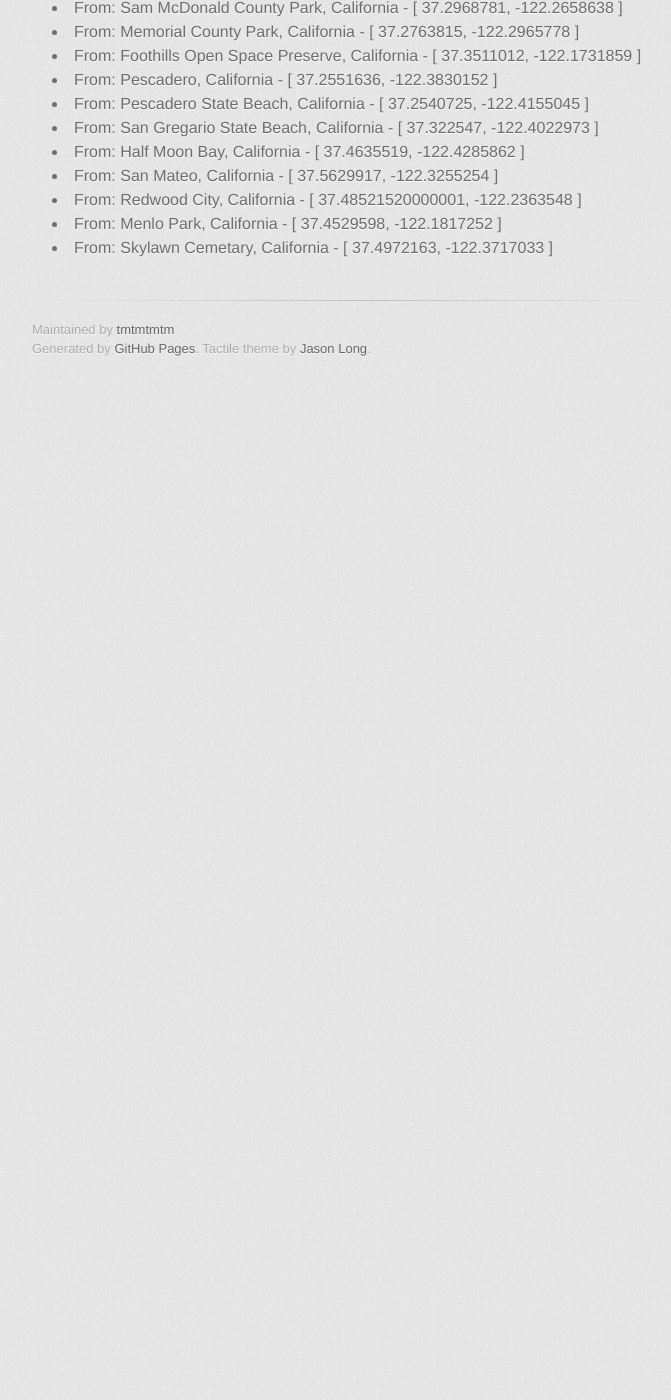
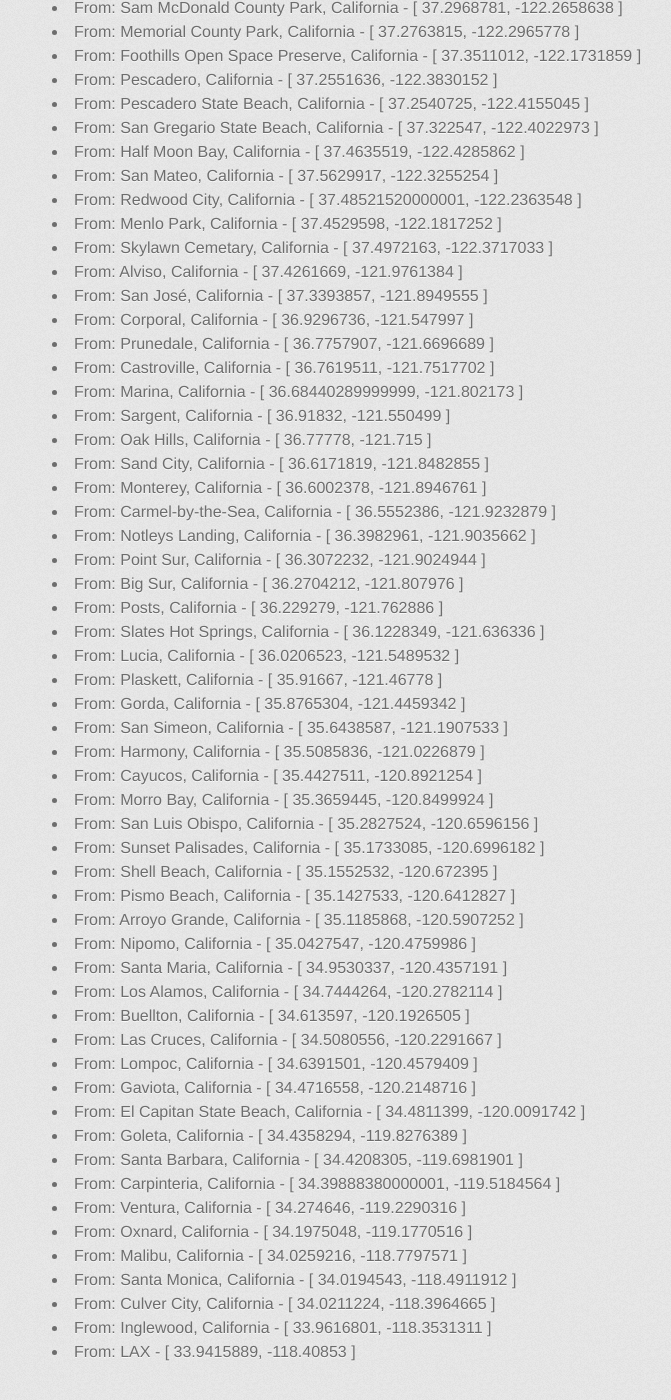
Before and after one commit to tmtmtmtm/globestrolling, a Jekyll site: the page built from locations.html, in a window 1280 px wide and 1400 px high, scrolled down 1995 px. Shown: the whole window, without its empty margins (298-969 px from the left). Built offline with Jekyll 4.4.1, drawn with Linux system fonts in a browser that asks for light colours; some web fonts are replaced; Markdown is read by kramdown in place of the engine named in the settings; before the commit the page ends 2384 px from its top, so only the background shows below that.

Commit message:
2007-10-30 PCH

```diff
--- a/_data/locations.yaml
+++ b/_data/locations.yaml
@@ -88,6 +88,58 @@
   { "place": "Redwood City, California", "region": "US-CA", "coordinates": { "lat": "37.48521520000001", "lon": "-122.2363548" } },
   { "place": "Menlo Park, California", "region": "US-CA", "coordinates": { "lat": "37.4529598", "lon": "-122.1817252" } },
   { "place": "Skylawn Cemetary, California", "region": "US-CA", "coordinates": { "lat": "37.4972163", "lon": "-122.3717033" } },
+  { "place": "Alviso, California", "region": "US-CA", "coordinates": { "lat": "37.4261669", "lon": "-121.9761384" } },
+  { "place": "San José, California", "region": "US-CA", "coordinates": { "lat": "37.3393857", "lon": "-121.8949555" } },
+  { "place": "Corporal, California", "region": "US-CA", "coordinates": { "lat": "36.9296736", "lon": "-121.547997" } },
+  { "place": "Prunedale, California", "region": "US-CA", "coordinates": { "lat": "36.7757907", "lon": "-121.6696689" } },
+  { "place": "Castroville, California", "region": "US-CA", "coordinates": { "lat": "36.7619511", "lon": "-121.7517702" } },
+  { "place": "Marina, California", "region": "US-CA", "coordinates": { "lat": "36.68440289999999", "lon": "-121.802173" } },
+  { "place": "Sargent, California", "region": "US-CA", "coordinates": { "lat": "36.91832", "lon": "-121.550499" } },
+  { "place": "Oak Hills, California", "region": "US-CA", "coordinates": { "lat": "36.77778", "lon": "-121.715" } },
+  { "place": "Sand City, California", "region": "US-CA", "coordinates": { "lat": "36.6171819", "lon": "-121.8482855" } },
+  { "place": "Monterey, California", "region": "US-CA", "coordinates": { "lat": "36.6002378", "lon": "-121.8946761" } },
+  { "place": "Carmel-by-the-Sea, California", "region": "US-CA", "coordinates": { "lat": "36.5552386", "lon": "-121.9232879" } },
+  { "place": "Notleys Landing, California", "region": "US-CA", "coordinates": { "lat": "36.3982961", "lon": "-121.9035662" } },
+  { "place": "Point Sur, California", "region": "US-CA", "coordinates": { "lat": "36.3072232", "lon": "-121.9024944" } },
+  { "place": "Big Sur, California", "region": "US-CA", "coordinates": { "lat": "36.2704212", "lon": "-121.807976" } },
+  { "place": "Posts, California", "region": "US-CA", "coordinates": { "lat": "36.229279", "lon": "-121.762886" } },
+  { "place": "Slates Hot Springs, California", "region": "US-CA", "coordinates": { "lat": "36.1228349", "lon": "-121.636336" } },
+  { "place": "Lucia, California", "region": "US-CA", "coordinates": { "lat": "36.0206523", "lon": "-121.5489532" } },
+  { "place": "Plaskett, California", "region": "US-CA", "coordinates": { "lat": "35.91667", "lon": "-121.46778" } },
+  { "place": "Gorda, California", "region": "US-CA", "coordinates": { "lat": "35.8765304", "lon": "-121.4459342" } },
+  { "place": "San Simeon, California", "region": "US-CA", "coordinates": { "lat": "35.6438587", "lon": "-121.1907533" } },
+  { "place": "Harmony, California", "region": "US-CA", "coordinates": { "lat": "35.5085836", "lon": "-121.0226879" } },
+  { "place": "Cayucos, California", "region": "US-CA", "coordinates": { "lat": "35.4427511", "lon": "-120.8921254" } },
+  { "place": "Morro Bay, California", "region": "US-CA", "coordinates": { "lat": "35.3659445", "lon": "-120.8499924" } },
+  { "place": "San Luis Obispo, California", "region": "US-CA", "coordinates": { "lat": "35.2827524", "lon": "-120.6596156" } },
+  { "place": "Sunset Palisades, California", "region": "US-CA", "coordinates": { "lat": "35.1733085", "lon": "-120.6996182" } },
+  { "place": "Shell Beach, California", "region": "US-CA", "coordinates": { "lat": "35.1552532", "lon": "-120.672395" } },
+  { "place": "Pismo Beach, California", "region": "US-CA", "coordinates": { "lat": "35.1427533", "lon": "-120.6412827" } },
+  { "place": "Arroyo Grande, California", "region": "US-CA", "coordinates": { "lat": "35.1185868", "lon": "-120.5907252" } },
+  { "place": "Nipomo, California", "region": "US-CA", "coordinates": { "lat": "35.0427547", "lon": "-120.4759986" } },
+  { "place": "Santa Maria, California", "region": "US-CA", "coordinates": { "lat": "34.9530337", "lon": "-120.4357191" } },
+  { "place": "Los Alamos, California", "region": "US-CA", "coordinates": { "lat": "34.7444264", "lon": "-120.2782114" } },
+  { "place": "Buellton, California", "region": "US-CA", "coordinates": { "lat": "34.613597", "lon": "-120.1926505" } },
+  { "place": "Las Cruces, California", "region": "US-CA", "coordinates": { "lat": "34.5080556", "lon": "-120.2291667" } },
+  { "place": "Lompoc, California", "region": "US-CA", "coordinates": { "lat": "34.6391501", "lon": "-120.4579409" } },
+  { "place": "Gaviota, California", "region": "US-CA", "coordinates": { "lat": "34.4716558", "lon": "-120.2148716" } },
+  { "place": "El Capitan State Beach, California", "region": "US-CA", "coordinates": { "lat": "34.4811399", "lon": "-120.0091742" } },
+  { "place": "Goleta, California", "region": "US-CA", "coordinates": { "lat": "34.4358294", "lon": "-119.8276389" } },
+  { "place": "Santa Barbara, California", "region": "US-CA", "coordinates": { "lat": "34.4208305", "lon": "-119.6981901" } },
+  { "place": "Carpinteria, California", "region": "US-CA", "coordinates": { "lat": "34.39888380000001", "lon": "-119.5184564" } },
+  { "place": "Ventura, California", "region": "US-CA", "coordinates": { "lat": "34.274646", "lon": "-119.2290316" } },
+  { "place": "Oxnard, California", "region": "US-CA", "coordinates": { "lat": "34.1975048", "lon": "-119.1770516" } },
+  { "place": "Malibu, California", "region": "US-CA", "coordinates": { "lat": "34.0259216", "lon": "-118.7797571" } },
+  { "place": "Santa Monica, California", "region": "US-CA", "coordinates": { "lat": "34.0194543", "lon": "-118.4911912" } },
+  { "place": "Culver City, California", "region": "US-CA", "coordinates": { "lat": "34.0211224", "lon": "-118.3964665" } },
+  { "place": "Inglewood, California", "region": "US-CA", "coordinates": { "lat": "33.9616801", "lon": "-118.3531311" } },
+  { "place": "LAX", "region": "US-CA", "coordinates": { "lat": "33.9415889", "lon": "-118.40853" } },
+
+
+
+
+
+
 
 
 
```
Also changed, not shown: _posts/2007-10-28-Half_Moon.md (+0 -1 lines), _posts/2007-10-30-PCH.md (added, +57 -0 lines).
